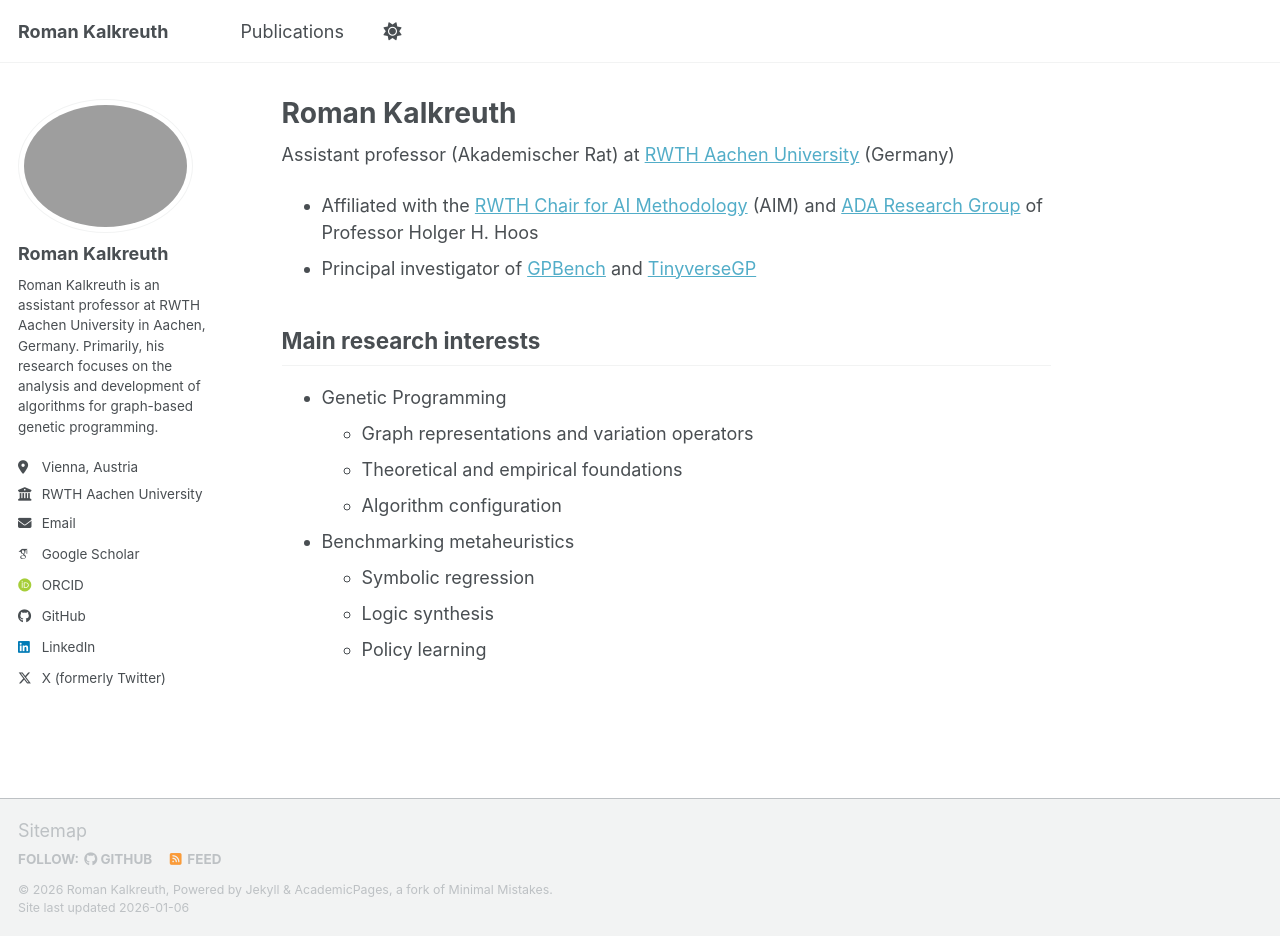
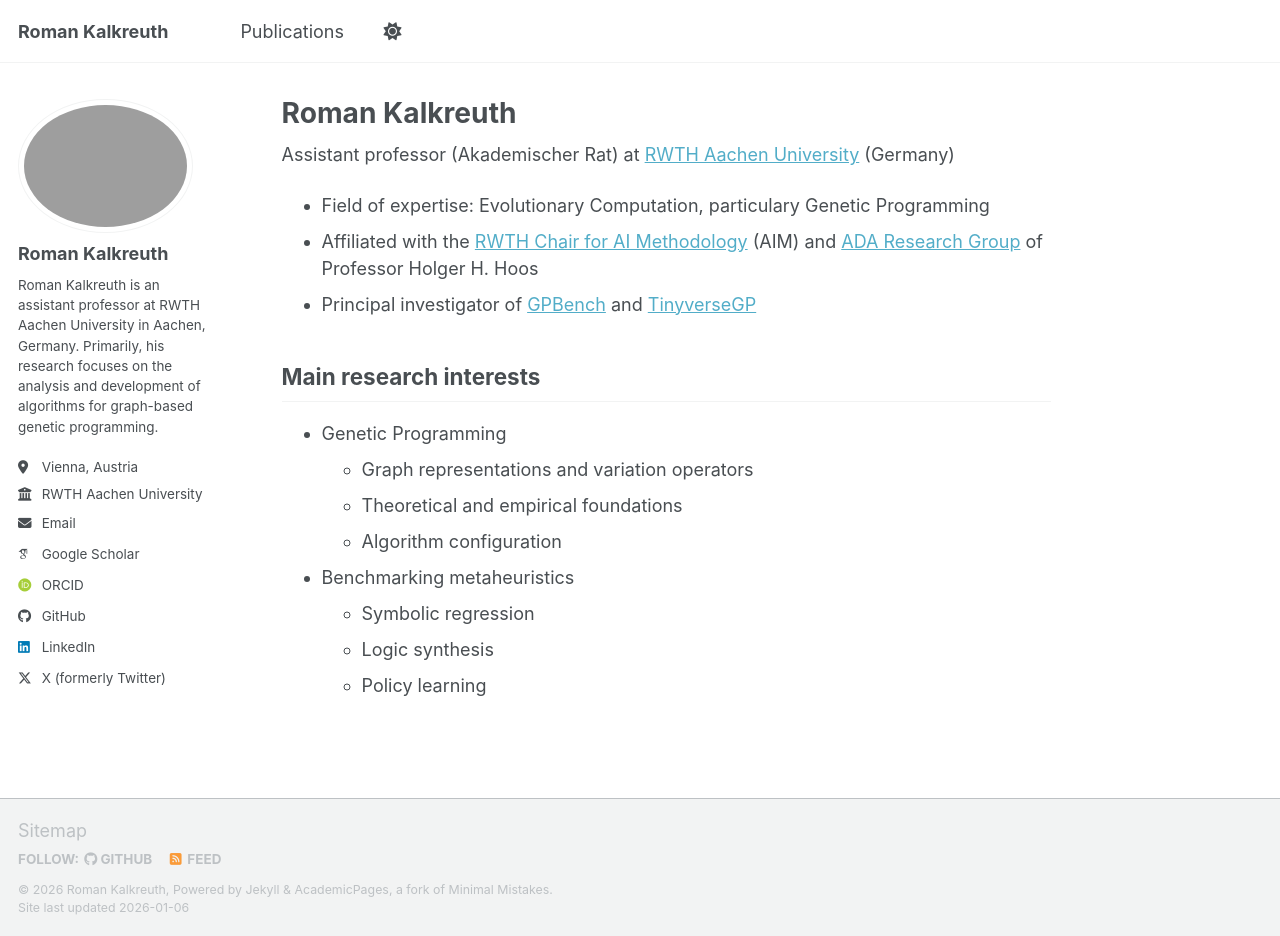
Before and after one commit to RomanKalkreuth/romankalkreuth.github.io, a Jekyll site: the page built from _pages/about.md, in a window 1280 px wide and 936 px high. Built offline with Jekyll 4.4.1, drawn with Linux system fonts in a browser that asks for light colours; some web fonts are replaced; a script bundle is joined from its source files by our own code; library files that are not in the unit come from our copies.

Commit message:
Update about.md

```diff
--- a/_pages/about.md
+++ b/_pages/about.md
@@ -8,6 +8,7 @@
 ---
 
 Assistant professor (Akademischer Rat) at [RWTH Aachen University](https://www.rwth-aachen.de/go/id/a/?lidx=1) (Germany)
+- Field of expertise: Evolutionary Computation, particulary Genetic Programming
 - Affiliated with the [RWTH Chair for AI Methodology](https://www.aim.rwth-aachen.de/) (AIM) and [ADA Research Group](https://ada.liacs.nl/) of Professor Holger H. Hoos
 - Principal investigator of [GPBench](https://github.com/GPBench/) and [TinyverseGP](https://github.com/GPBench/TinyverseGP)
 
```
